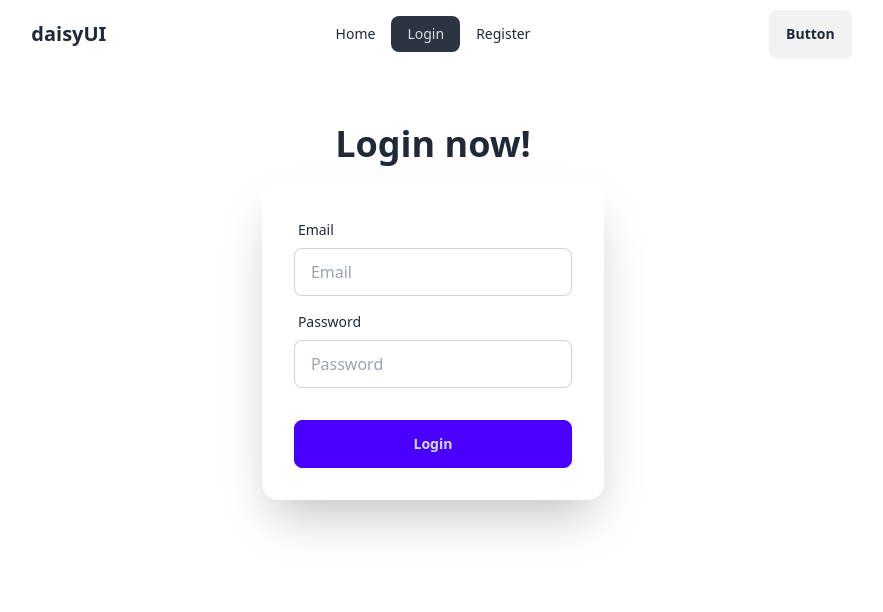
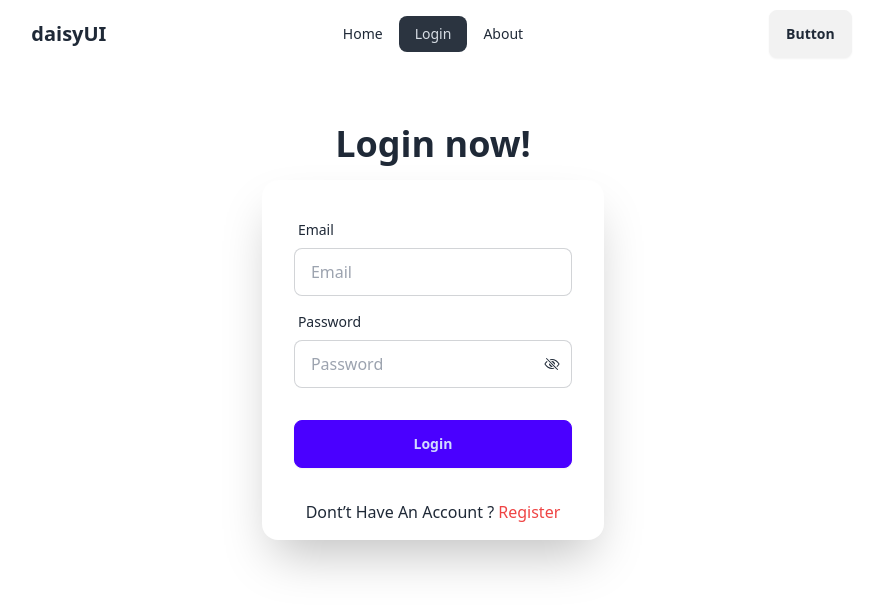
Before and after one commit to ashikalahi546/assignment-nine, a React (Vite) app: page /login in a window 1280 px wide. Shown: the top 612 px of the page, without its empty margins (207-1090 px from the left). Built offline with nearby package versions, Linux system fonts and the light colour scheme.

Commit message:
updates login & register page

```diff
--- a/src/error/Error.jsx
+++ b/src/error/Error.jsx
@@ -1,9 +1,11 @@
+import { Link } from "react-router-dom";
 
 
 const Error = () => {
     return (
-        <div>
-            <h2>Erroe</h2>
+        <div className="flex flex-col min-h-screen justify-center text-center text-2xl">
+         <h2>   Not found page</h2>
+         <Link to='/'><button className="btn mt-3">go back</button></Link>
         </div>
     );
 };
--- a/src/pages/Login.jsx
+++ b/src/pages/Login.jsx
@@ -1,6 +1,11 @@
+import { useState } from "react";
+import { IoEyeOffOutline, IoEyeOutline } from "react-icons/io5";
+import { Link } from "react-router-dom";
 
 
 const Login = () => {
+
+  const [showPassword,setShowPassword] = useState(false)
     return (
         <div className="hero ">
         <div className="hero-content flex-col w-full">
@@ -21,13 +26,21 @@ const Login = () => {
                 <label className="label">
                   <span className="label-text">Password</span>
                 </label>
-                <input type="password" placeholder="Password" name="password" className="input input-bordered" required />
+               <div className="w-full relative">
+               <input type={showPassword ? "text" : "password"} placeholder="Password" name="password" className="input input-bordered w-full" required />
+               <span className="absolute top-4 right-3" onClick={()=> setShowPassword(!showPassword)}>
+ {
+  showPassword ? <IoEyeOutline></IoEyeOutline> :  <IoEyeOffOutline></IoEyeOffOutline>
+ }
+               </span>
+               </div>
 
               </div>
               <div className="form-control mt-6">
                 <button className="btn btn-primary">Login</button>
               </div>
             </form>
+            <p className="text-center mb-4">Dont’t Have An Account ?<Link to='/register' className="font-medium text-red-500"> Register</Link></p>
           </div>
         </div>
       </div>
--- a/src/pages/Navber.jsx
+++ b/src/pages/Navber.jsx
@@ -1,32 +1,51 @@
 import { NavLink } from "react-router-dom";
 
+const Navber = () => {
+  const links = (
+    <>
+      <li>
+        <NavLink to="/">Home</NavLink>
+      </li>
+      <li>
+        <NavLink to="/login">Login</NavLink>
+      </li>
 
-const Navber = () => {
-    const links =
-     <>
-<li><NavLink to='/'>Home</NavLink></li>
-<li><NavLink to='/login'>Login</NavLink></li>
-<li><NavLink to='/register'>Register</NavLink></li>
-
-
+      <li>
+        <NavLink to="/about">About</NavLink>
+      </li>
     </>
+  );
   return (
     <div className="navbar bg-base-100">
       <div className="navbar-start">
         <div className="dropdown">
           <div tabIndex={0} role="button" className="btn btn-ghost lg:hidden">
-              <svg xmlns="http://www.w3.org/2000/svg" className="h-5 w-5" fill="none" viewBox="0 0 24 24" stroke="currentColor"><path strokeLinecap="round" strokeLinejoin="round" strokeWidth="2" d="M4 6h16M4 12h8m-8 6h16" /></svg>
+            <svg
+              xmlns="http://www.w3.org/2000/svg"
+              className="h-5 w-5"
+              fill="none"
+              viewBox="0 0 24 24"
+              stroke="currentColor"
+            >
+              <path
+                strokeLinecap="round"
+                strokeLinejoin="round"
+                strokeWidth="2"
+                d="M4 6h16M4 12h8m-8 6h16"
+              />
+            </svg>
           </div>
-            <ul tabIndex={0} className="menu menu-sm dropdown-content mt-3 z-[1] p-2 shadow bg-base-100 rounded-box w-52">
+          <ul
+            tabIndex={0}
+            className="menu menu-sm dropdown-content mt-3 z-[1] p-2 shadow bg-base-100 rounded-box w-52"
+          >
             {links}
           </ul>
         </div>
         <a className="btn btn-ghost text-xl">daisyUI</a>
       </div>
       <div className="navbar-center hidden lg:flex">
-          <ul className="menu menu-horizontal px-1">
-           {links}
-          </ul>
+        <ul className="menu menu-horizontal px-1">{links}</ul>
       </div>
       <div className="navbar-end">
         <a className="btn">Button</a>
--- a/src/pages/Register.jsx
+++ b/src/pages/Register.jsx
@@ -1,8 +1,6 @@
 import { useState } from "react";
-import { IoEyeOffOutline,IoEyeOutline } from "react-icons/io5";
-
-
-
+import { IoEyeOffOutline, IoEyeOutline } from "react-icons/io5";
+import { Link } from "react-router-dom";
 
 const Register = () => {
   const [showPassword, setShowPassword] = useState(false);
@@ -62,14 +60,29 @@ const Register = () => {
                   className="input input-bordered w-full"
                   required
                 />
-                <span className="absolute top-4 right-3" onClick={() => setShowPassword(!showPassword)}>{showPassword ?  <IoEyeOutline></IoEyeOutline>
-: <IoEyeOffOutline />}</span>
+                <span
+                  className="absolute top-4 right-3"
+                  onClick={() => setShowPassword(!showPassword)}
+                >
+                  {showPassword ? (
+                    <IoEyeOutline></IoEyeOutline>
+                  ) : (
+                    <IoEyeOffOutline />
+                  )}
+                </span>
               </div>
             </div>
             <div className="form-control mt-6">
               <button className="btn btn-primary">Register</button>
             </div>
           </form>
+          <p className="text-center mb-4">
+            Already Have An Account ?
+             <Link to="/login" className="font-medium text-red-500">
+
+              Login
+            </Link>
+          </p>
         </div>
       </div>
     </div>
```
Lines whose indentation alone changed are shown as unchanged.
